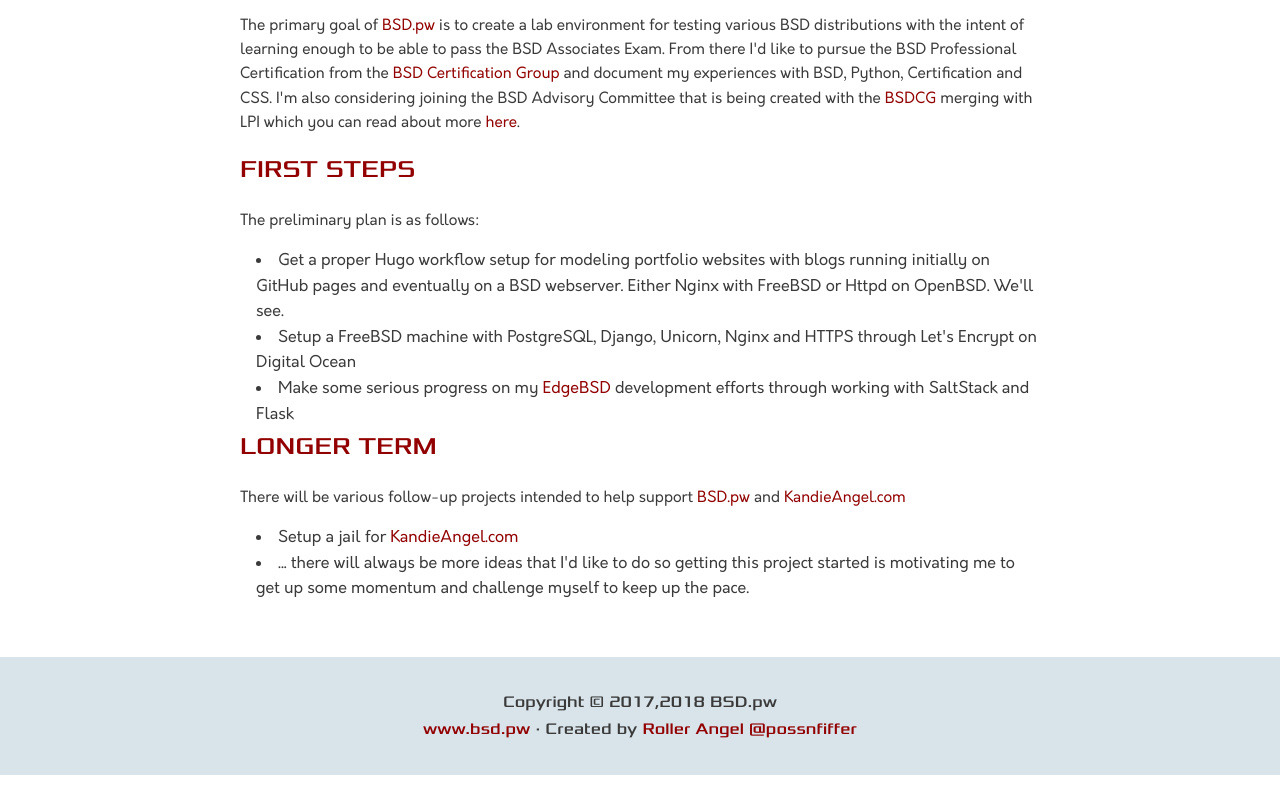
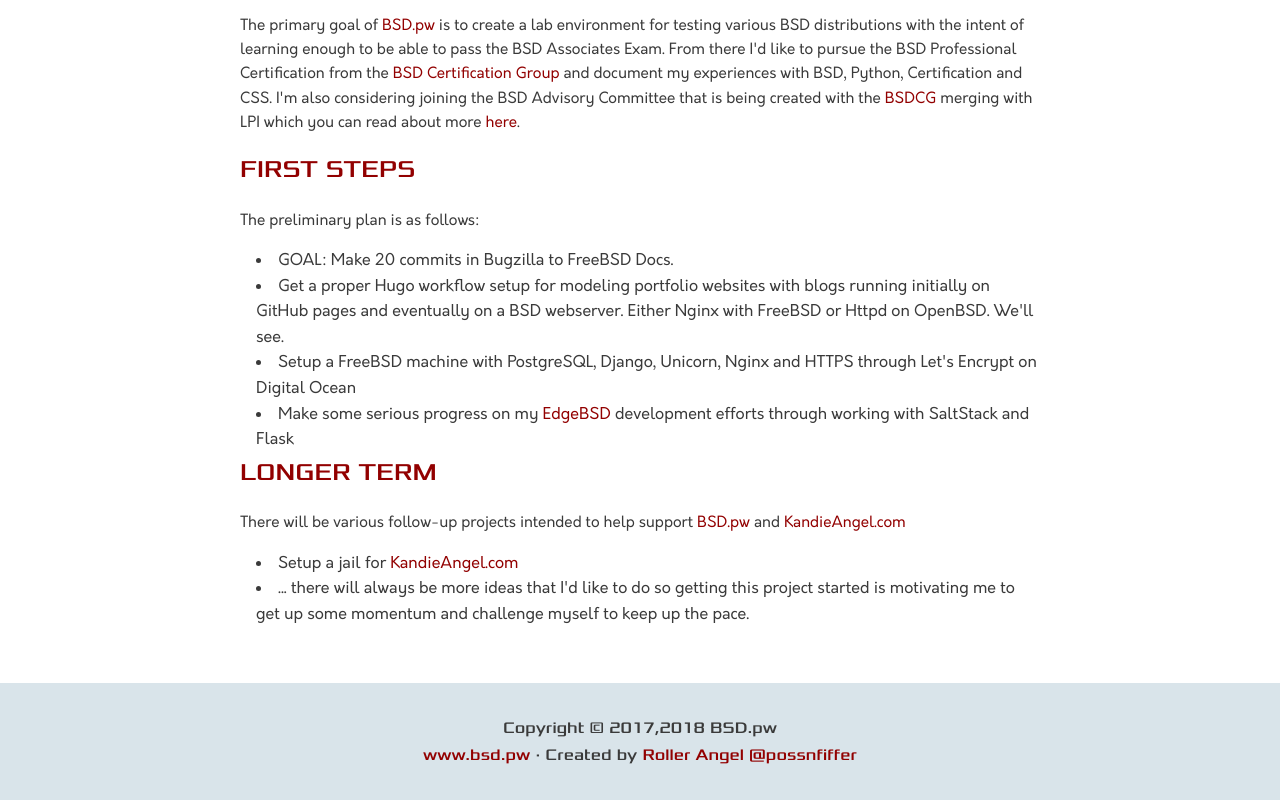
Before and after one commit to possnfiffer/bsd-pw, a plain HTML site: page index.html in a window 1280 px wide. Shown: the part 1978-2778 px from the top of the page. Before the commit the page ends 2753 px from the top, so only its background shows below. Drawn offline with Linux system fonts and the light colour scheme; files whose address does not match are found by name.

Commit message:
Added goal to make commits to FreeBSD Docs via Bugzilla

```diff
--- a/index.html
+++ b/index.html
@@ -47,6 +47,7 @@
 			<h2>First steps</h2>
 			<p>The preliminary plan is as follows:</p>
 			<ul>
+				<li>GOAL: Make 20 commits in Bugzilla to FreeBSD Docs.</li>
 				<li>Get a proper Hugo workflow setup for modeling portfolio websites with blogs running initially on GitHub pages and eventually on a BSD webserver. Either Nginx with FreeBSD or Httpd on OpenBSD. We'll see.</li>
 				<li>Setup a FreeBSD machine with PostgreSQL, Django, Unicorn, Nginx and HTTPS through Let's Encrypt on Digital Ocean</li>
 				<li>Make some serious progress on my <a href="http://edgebsd.org" target="_blank">EdgeBSD</a> development efforts through working with SaltStack and Flask</li>
```
